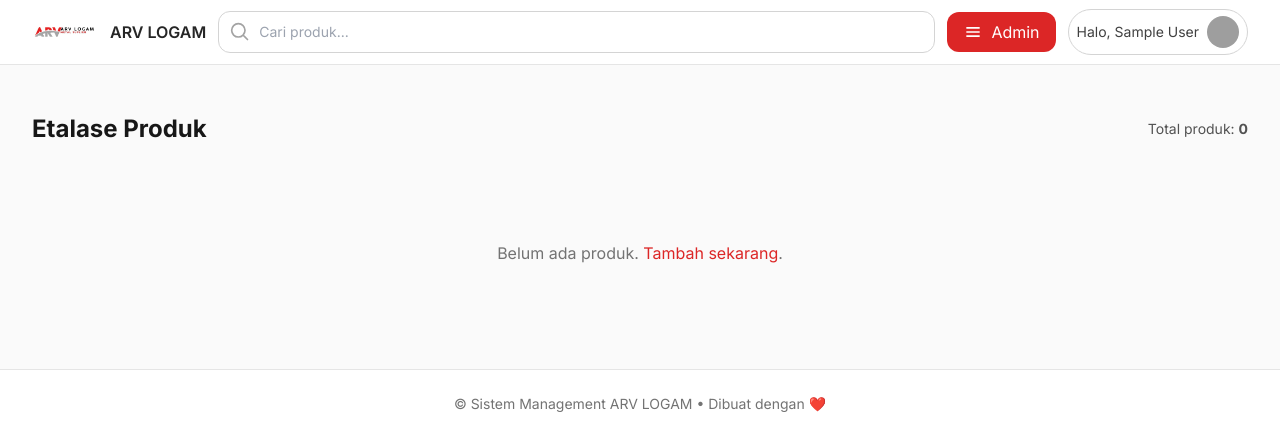
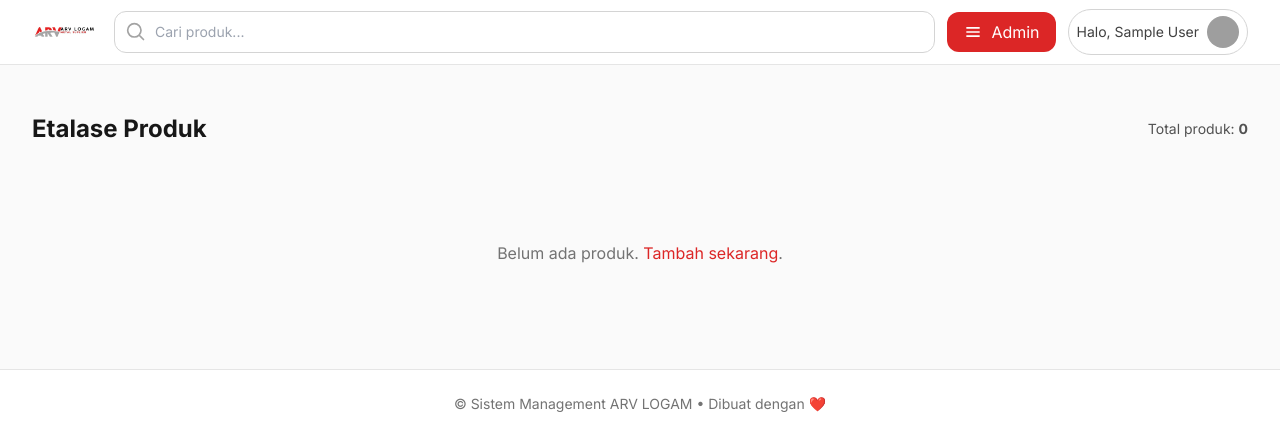
Before and after one commit to ARVLogam/my-flask-app, a Flask app: page /dashboard in a window 1280 px wide. Shown: the top 437 px of the page. Run offline with Flask 3, Linux system fonts and the light colour scheme; the visitor is signed in with stand-in values (Sample User, id 1); data that the repository does not hold is empty; some libraries are stand-ins or nearby versions; grey boxes are pictures that could not be loaded.

Commit message:
Update navbar.html

```diff
--- a/templates/navbar.html
+++ b/templates/navbar.html
@@ -7,7 +7,6 @@
       <a href="{{ url_for('dashboard') }}" class="shrink-0 flex items-center gap-2">
         <img src="{{ url_for('static', filename='img/logo.PNG') }}"
              alt="ARV LOGAM" class="h-7 w-auto">
-        <span class="hidden sm:block font-semibold text-neutral-800">ARV LOGAM</span>
       </a>
 
       <!-- Search (sembunyikan di hp kecil, muncul ≥sm) -->
```
